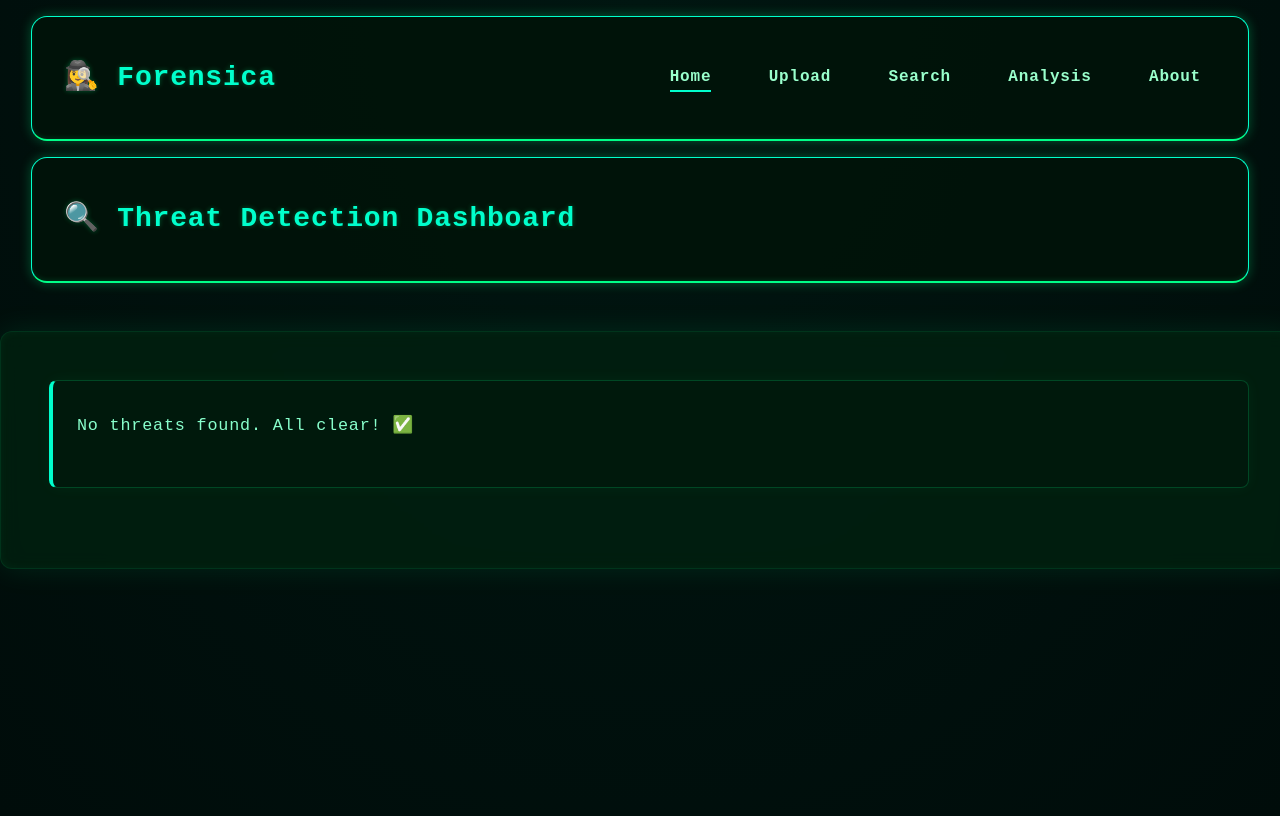
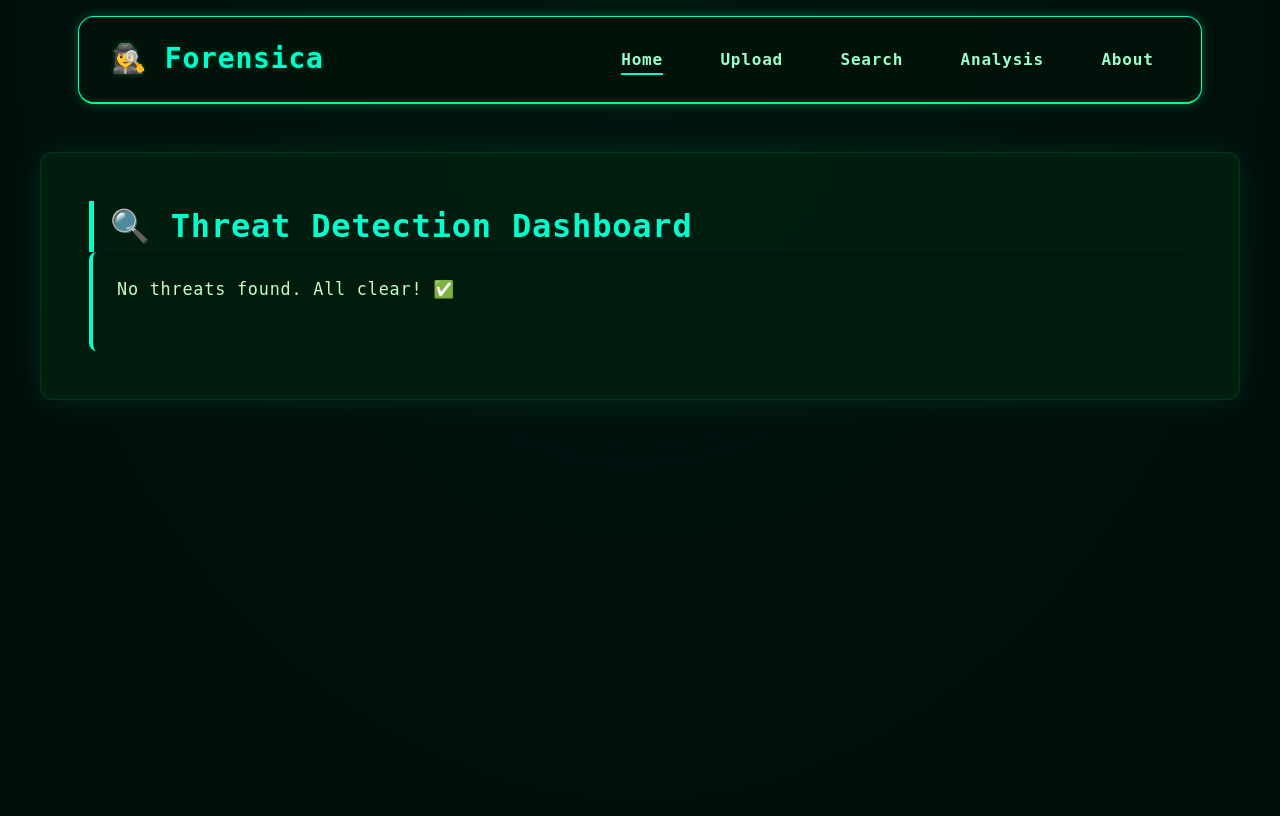
Before and after one commit to yashmishra2006/Forensica, a Flask app: template templates/index.html in a window 1280 px wide. Run offline with Flask 3, Linux system fonts and the light colour scheme; the template is opened without the code that fills it, so the values that code supplies are empty.

Commit message:
index.html styling

```diff
--- a/app.py
+++ b/app.py
@@ -13,7 +13,6 @@
 from rapidfuzz import fuzz
 from flask import Flask, render_template, jsonify
 import json
-from wow import analyze_json
 
 
 # --- CONFIG ---
--- a/templates/index.html
+++ b/templates/index.html
@@ -3,28 +3,28 @@
 <head>
   <meta charset="UTF-8">
   <title>Threat Detection Report</title>
-  <link rel="stylesheet" href="{{ url_for('static', filename='css/univ.css') }}">
+  <link href="https://cdn.jsdelivr.net/npm/tailwindcss@2.2.19/dist/tailwind.min.css" rel="stylesheet">
+  <link rel="stylesheet" href={{ url_for('static', filename='css/univ.css') }}>
 </head>
-<body>
+<body style="margin:0; font-family:'Fira Code', monospace; background: radial-gradient(ellipse at top, #001611 0%, #000c0a 100%); color:#aaffaa; padding:0 1rem;">
 
-  <header class="text-center">
-    <h1 class="text-4xl font-bold mb-4">🕵️‍♀️ Forensica</h1>
+  <header>
+    <h1>🕵️‍♀️ Forensica</h1>
     <nav>
-      <a href="./" class="active">Home</a>
+      <a href="./"  class="active">Home</a>
       <a href="./upload">Upload</a>
       <a href="./search">Search</a>
       <a href="./charts">Analysis</a>
       <a href="./about">About</a>
     </nav>
   </header>
+  <main style="max-width: 1200px; margin: 3rem auto; padding: 3rem; background: rgba(0, 32, 16, 0.85); border: 1px solid rgba(0, 255, 136, 0.1); border-radius: 12px; backdrop-filter: blur(10px);">
 
-  <header>
-    <h1>🔍 Threat Detection Dashboard</h1>
-  </header>
+    <h1 style="color:#00ffcc; font-size: 2rem; font-weight: 800; border-left: 5px solid #00ffcc; padding-left: 1rem;">🔍 Threat Detection Dashboard</h1>
 
-  <main>
     {% if threats_found %}
-      <h2>📊 Threat Summary</h2>
+      <h2 style="font-size:1.5rem; color:#00ffcc; margin-top: 2rem;">📊 Threat Summary</h2>
+
       <div class="summary-cards">
         {% set category_counts = {} %}
         {% for item in data %}
@@ -34,18 +34,18 @@
         {% endfor %}
 
         {% for category, count in category_counts.items() %}
-          <div class="result-card">
-            <h3><span>{{ category }}</span>: {{ count }} threat{{ 's' if count > 1 else '' }}</h3>
+          <div style="background-color: rgba(0, 26, 13, 0.9); border-left: 4px solid #00ffcc; padding: 1rem; border-radius: 8px; margin: 1rem 0;">
+            <h3 style="color:#e0ffe0; font-size: 1.2rem;"><span style="color:#00ffcc;">{{ category }}</span>: {{ count }} threat{{ 's' if count > 1 else '' }}</h3>
           </div>
         {% endfor %}
       </div>
 
-      <h2>🚨 Flagged Files</h2>
+      <h2 style="font-size:1.5rem; color:#00ffcc; margin-top: 2rem;">🚨 Flagged Files</h2>
       {% for item in data %}
-        <div class="result-card">
-          <h3>📁 File: <span>{{ item.path }}</span></h3>
+        <div style="background-color: rgba(0, 26, 13, 0.9); border-left: 4px solid #00ffcc; padding: 1.5rem; border-radius: 8px; margin-bottom: 2rem;">
+          <h3 style="font-size: 1.3rem; color:#e0ffe0;">📁 File: <span style="color:#00ffcc;">{{ item.path }}</span></h3>
           <p><strong>📌 Threat Class:</strong> {{ item.threat_class | join(', ') }}</p>
-          <pre>{{ item.content[:500] }}{% if item.content|length > 500 %}...{% endif %}</pre>
+          <pre style="color:#c2ffc2; white-space:pre-wrap; margin-top:1rem;">{{ item.content[:500] }}{% if item.content|length > 500 %}...{% endif %}</pre>
 
           {% set has_flags = item.sensitive_info.flags | length > 0 %}
           {% set has_entities = false %}
@@ -56,9 +56,9 @@
           {% endfor %}
 
           {% if has_flags or has_entities %}
-            <div class="sensitive-info">
-              <h4>⚠️ Sensitive Info Detected</h4>
-              <ul>
+            <div style="background-color:#1b1916; border-left:5px solid #ffa000; padding:10px; margin-top:10px; border-radius:6px;">
+              <h4 style="color:#ffdd88; margin: 0 0 0.5rem;">⚠️ Sensitive Info Detected</h4>
+              <ul style="list-style-type:square; margin-left:20px;">
                 {% for flag in item.sensitive_info.flags %}
                   <li><strong>Flag:</strong> {{ flag }}</li>
                 {% endfor %}
@@ -76,11 +76,10 @@
               </ul>
             </div>
           {% endif %}
-
         </div>
       {% endfor %}
     {% else %}
-      <div class="result-card">
+      <div style="background-color: rgba(0, 26, 13, 0.9); padding: 1.5rem; border-radius: 8px; border-left: 4px solid #00ffcc; color:#c2ffc2;">
         <p>No threats found. All clear! ✅</p>
       </div>
     {% endif %}
```
Also changed, not shown: devices/test/output.json.
